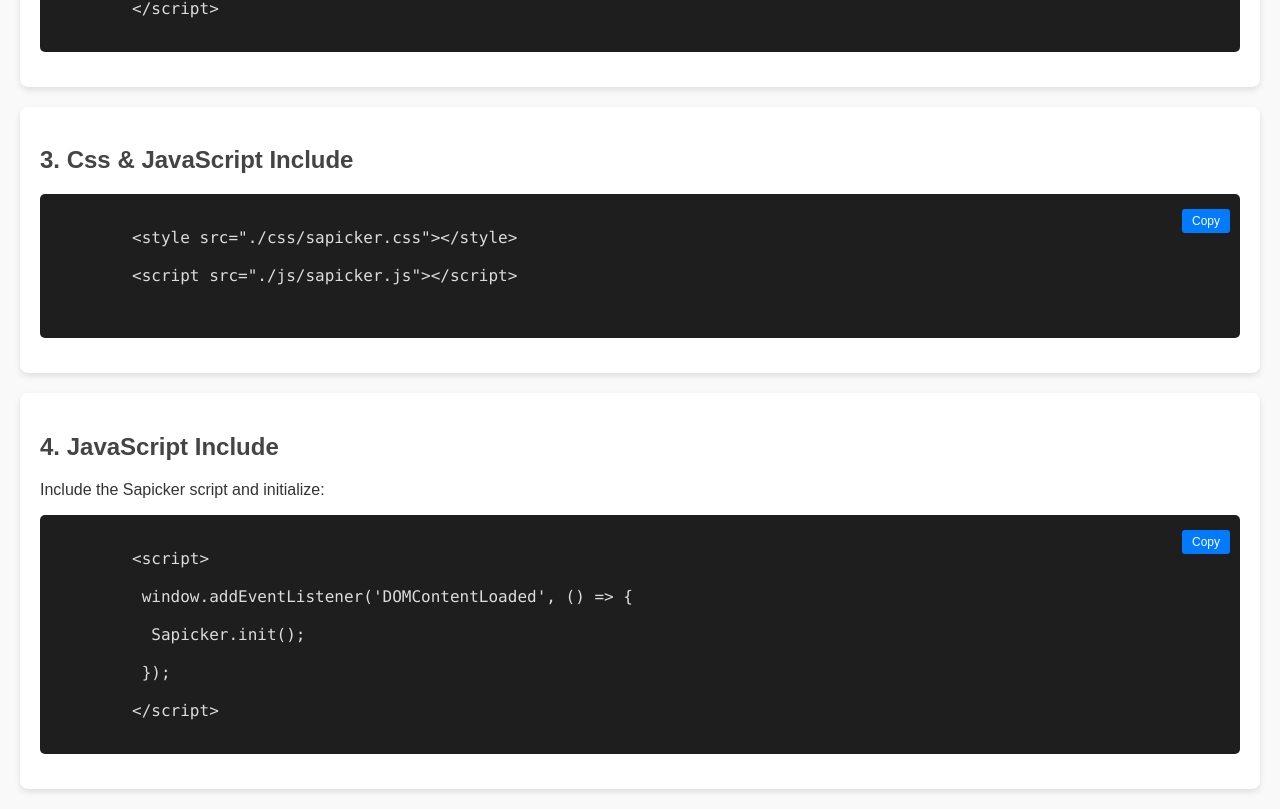
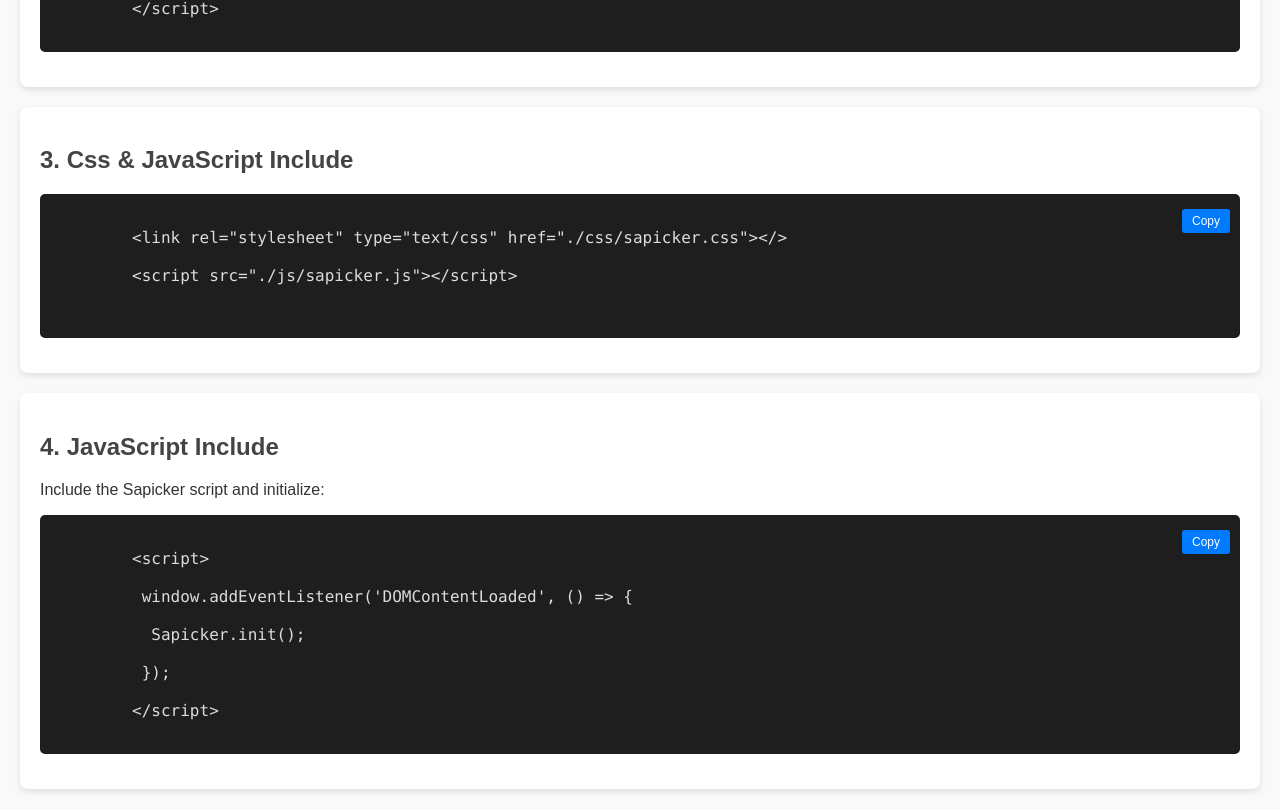
Before and after one commit to sarathbabysb/sapicker2, a plain HTML site: page index.html in a window 1280 px wide. Shown: the part 1509-2318 px from the top of the page. Drawn offline with Linux system fonts and the light colour scheme.

Commit message:
Update index.html

```diff
--- a/index.html
+++ b/index.html
@@ -92,7 +92,7 @@
     <div class="code-block-container">
       <button class="copy-btn" onclick="copyCode(this)">Copy</button>
       <div class="code-block">
-        &lt;style src="./css/sapicker.css"&gt;&lt;/style&gt;<br>
+        &lt;link rel="stylesheet" type="text/css" href="./css/sapicker.css"&gt;&lt;/&gt;<br>
         &lt;script src="./js/sapicker.js"&gt;&lt;/script&gt;<br>
       </div>
     </div>
```
